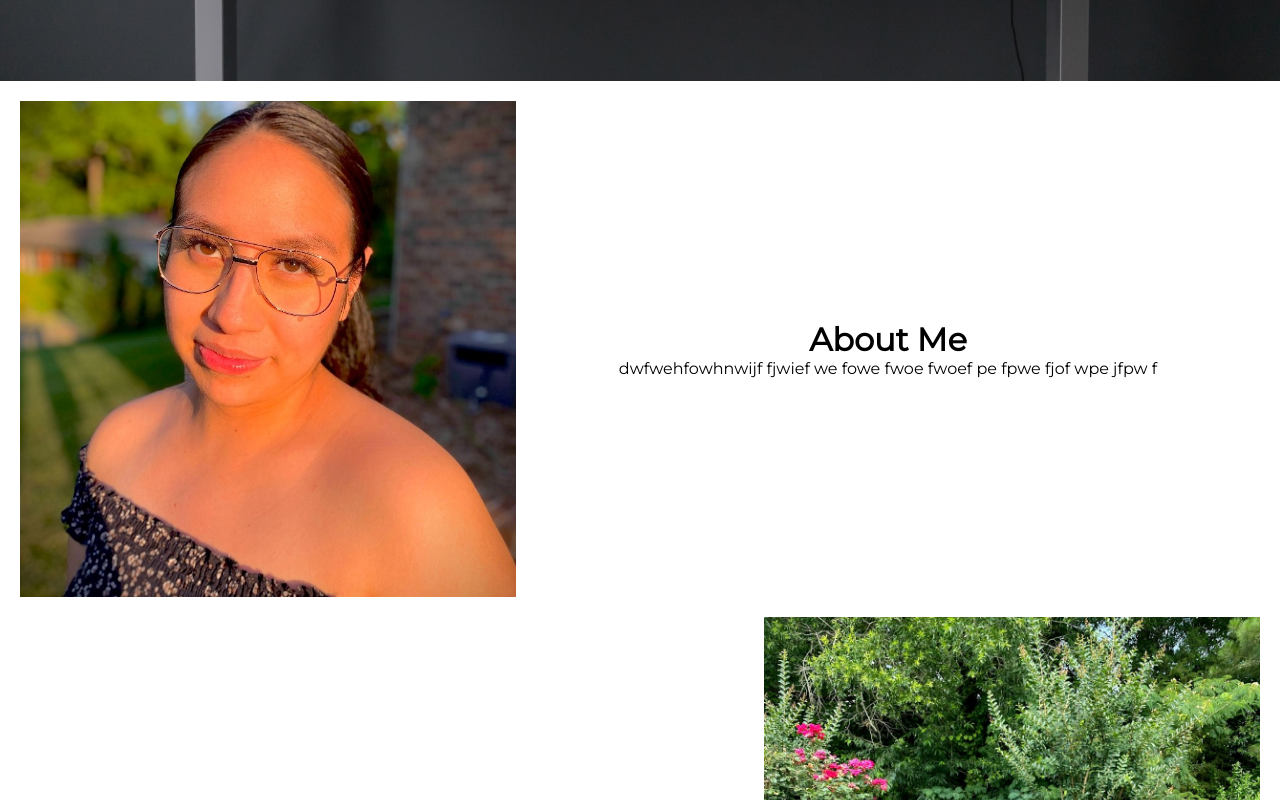
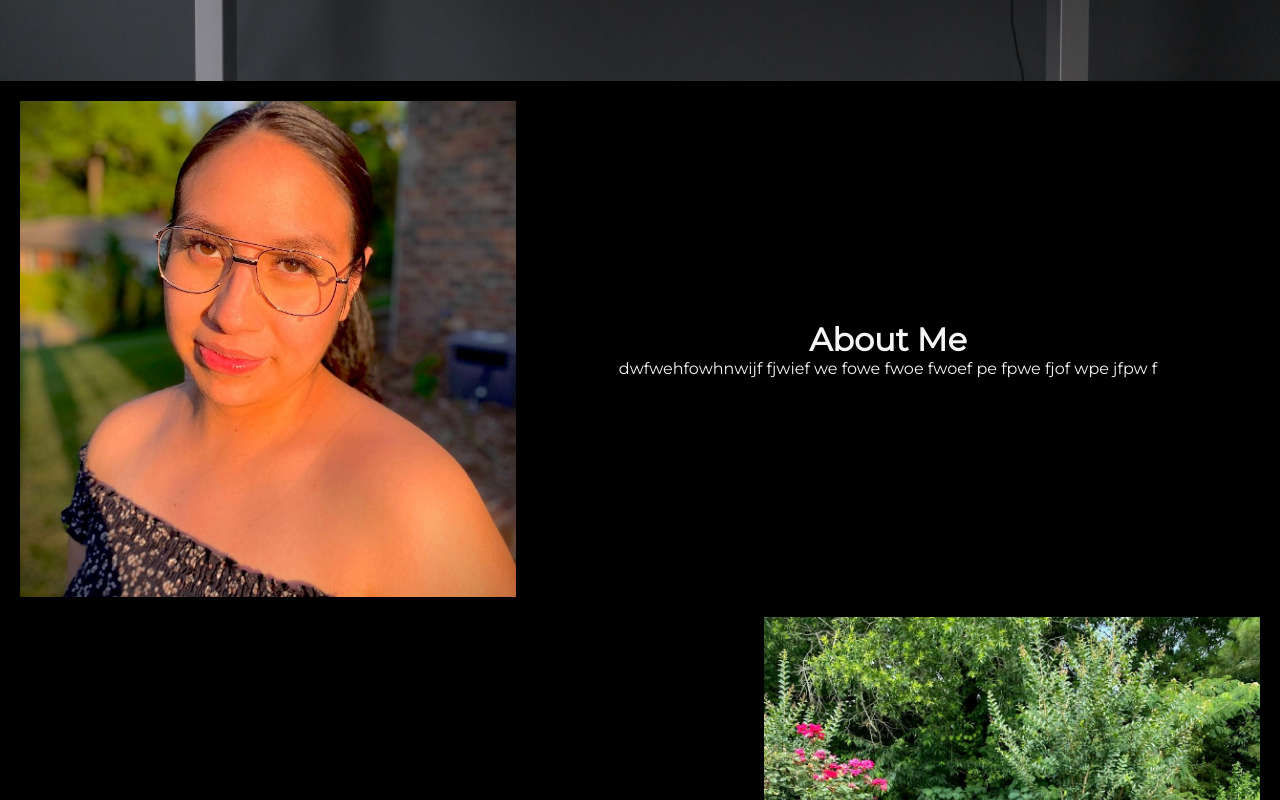
Before and after one commit to Emilyleonella/EmilyPortfolio, a React (Create React App) app: page / in a window 1280 px wide. Shown: the part 719-1519 px from the top of the page. Built offline with nearby package versions, Linux system fonts and the light colour scheme; a web font is replaced by a local one.

Commit message:
fixed styling for the background of the slider

```diff
--- a/src/App.css
+++ b/src/App.css
@@ -3,6 +3,14 @@
   margin: 0;
   padding: 0;
   font-family: "Montserrat", sans-serif;
+}
+
+.App {
+  background-color: black;
+}
+
+html {
+  background-color: black;
 }
 
 .hero {
@@ -99,10 +107,12 @@
   align-items: center;
   padding: 20px;
   text-align: center;
+  color: whitesmoke;
 }
 
 .slider-title {
   text-align: center;
+  color: whitesmoke;
 }
 
 /*# sourceMappingURL=App.css.map */
--- a/src/partials/_landingpageNav.scss
+++ b/src/partials/_landingpageNav.scss
@@ -3,6 +3,13 @@
   margin: 0;
   padding: 0;
   font-family: 'Montserrat', sans-serif;
+}
+
+.App{
+  background-color: black;
+}
+html{
+  background-color: black;
 }
 .hero{
   position: relative;
@@ -25,6 +32,7 @@
   font-size: 4rem;
   padding: 15px;
   font-family: 'Montserrat', sans-serif;
+
 }
 
 .navbar{
--- a/src/partials/_slider.scss
+++ b/src/partials/_slider.scss
@@ -25,8 +25,10 @@
   align-items: center;
   padding: 20px;
   text-align: center;
+  color: whitesmoke;
 }
 
 .slider-title{
   text-align: center;
+  color: whitesmoke;
 }
```
Also changed, not shown: 1 other file (tests, documents, lock files or other folders).
